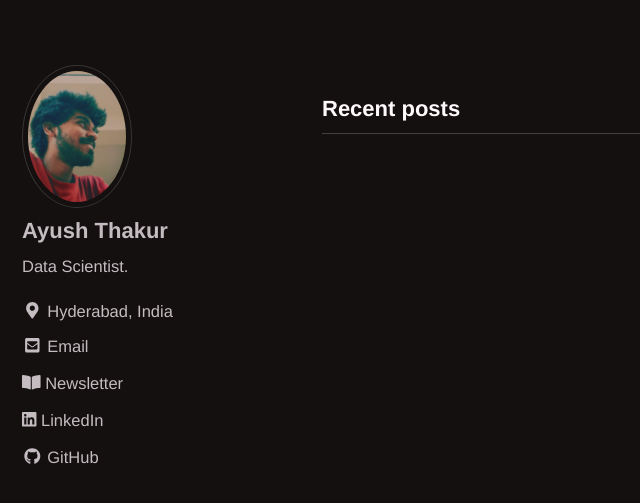
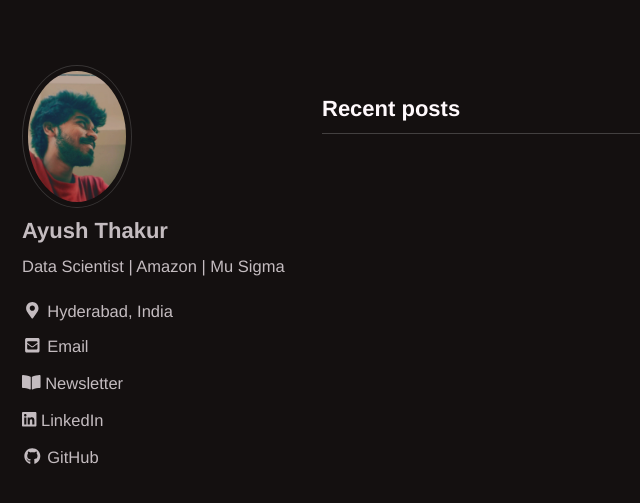
Before and after one commit to oakkalyani/ayushthakur.github.io, a Jekyll site: the page built from index.html, in a window 1280 px wide and 900 px high, scrolled down 592 px. Shown: the top 503 px of the window, without its empty margins (0-640 px from the left). Built offline with Jekyll 4.4.1, drawn with Linux system fonts in a browser that asks for light colours; cached includes are drawn as plain includes; the list of posts is cut into pages by our own code.

Commit message:
Update _config.yml

```diff
--- a/_config.yml
+++ b/_config.yml
@@ -108,7 +108,7 @@ analytics:
 author:
   name             : "Ayush Thakur"
   avatar           : "/images/chaos.jpg"
-  bio              : "Data Scientist. "
+  bio              : "Data Scientist | Amazon | Mu Sigma"
   location         : "Hyderabad, India"
   email            :
   links:
```
